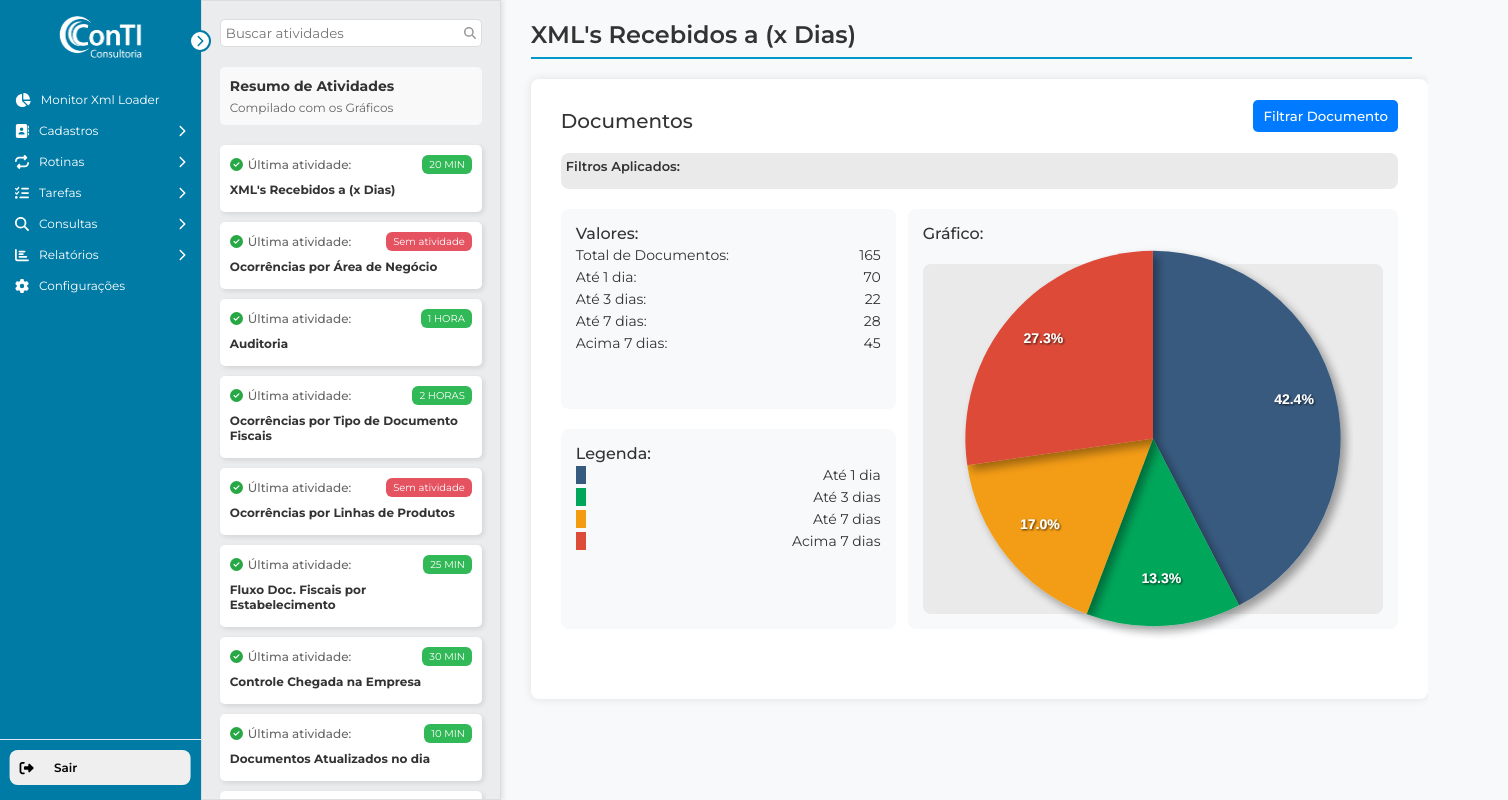
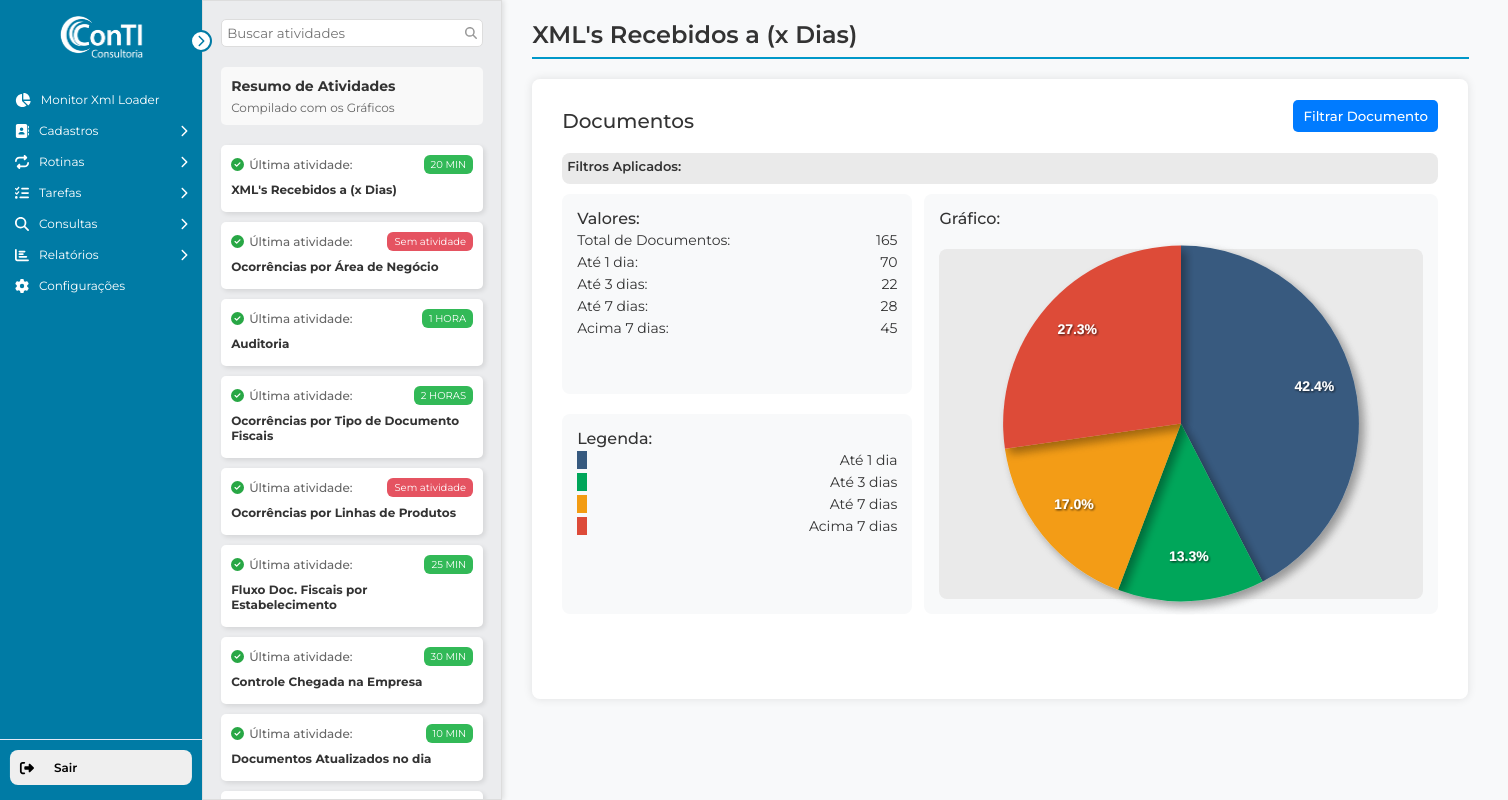
Before and after one commit to hudtadeu/xmlloader-web, a React (Create React App) app: page / in a window 1280 px wide. Shown: the whole page, 1508 px wide, since content can reach past the window. Built offline with nearby package versions, Linux system fonts and the light colour scheme.

Commit message:
Atualização

```diff
--- a/src/components/menu/dashboard/Dashboard.js
+++ b/src/components/menu/dashboard/Dashboard.js
@@ -218,7 +218,7 @@ const Dashboard = () => {
 
   const renderSelectedFilters = () => {
     return Object.entries(selectedFilters).map(([key, value], index) => (
-      <div key={index} className="summary-item">
+      <div key={index} className="summary-filtros">
         <span>{key}:</span>
         <span>{value}</span>
       </div>
@@ -246,7 +246,7 @@ const Dashboard = () => {
           </div>
           <div className="data-period">
             <h3>Filtros Aplicados:</h3>
-            <div className="summary">
+            <div className="summary-fil">
               {renderSelectedFilters()}
             </div>
           </div>
@@ -273,16 +273,13 @@ const Dashboard = () => {
                     options={data[selectedChart].options}
                     series={data[selectedChart].series}
                     type="pie"
-                    height="400px"  // Aumente a altura do gráfico
+                    height="380px"
                     width="400px"
                   />
                 </div>
               </div>
             )}
           </div>
-        </div>
-        <div className="content-placeholder">
-          {/* Centralized content here */}
         </div>
       </div>
 
--- a/src/components/menu/dashboard/styleDashboard.css
+++ b/src/components/menu/dashboard/styleDashboard.css
@@ -31,10 +31,11 @@ body {
   font-size: 24px;
   font-weight: 600;
   margin-left: 10px;
+  width: 100%;
 }
 
 .title-line {
-  width: 118%;
+  width: 97%;
   margin-left: 10px;
   height: 2px;
   margin-top: 8px;
@@ -47,11 +48,13 @@ body {
   box-shadow: 0 0 10px rgba(0, 0, 0, 0.1);
   padding: 30px;
   margin-bottom: 20px;
-  width: calc(100% - -150px);
+  width: calc(100% - 30px);
   height: 620px;
   margin-left: 10px;
-  margin-right: 80px;
+  margin-right: 300px;
 }
+
+
 
 .header {
   display: flex;
@@ -162,11 +165,11 @@ body {
 
 .chart-placeholder {
   height: 350px;
-  width: 100%;    /* O gráfico ocupa toda a largura */
+  width: 100%;
   background-color: #eaeaea;
   border-radius: 8px;
   display: flex;
-  align-items: center;  /* Centraliza verticalmente o gráfico */
+  align-items: center;
   justify-content: center;
 }
 
@@ -342,18 +345,6 @@ body {
   background-color: #0056b3;
 }
 
-.data-period {
-  font-size: 14px;
-  color: #666;
-  margin-bottom: 20px;
-}
-
-.data-period h3 {
-  font-size: 18px;
-  font-weight: 600;
-  color: #333;
-  margin-bottom: 10px;
-}
 
 .summary-item {
   display: flex;
@@ -362,25 +353,42 @@ body {
   font-size: 14px;
 }
 
+.data-period h3 {
+  font-size: 13px;
+  font-weight: 600;
+  color: #333;
+  margin-bottom: 5px;
+  padding: 5px;
+}
+
 .data-period {
   font-size: 14px;
   color: #666;
-  margin-bottom: 20px;
+  margin-bottom: 10px;
   background-color: #eaeaea;
   border-radius: 8px;
 }
 
-.data-period h3 {
-  font-size: 13px;
-  font-weight: 600;
-  color: #333;
-  margin-bottom: 10px;
-  padding: 5px;
+.summary-fil {
+  display: flex;
+  flex-wrap: wrap;
+  gap: 3px;
+  overflow: hidden;
 }
 
-.summary-item {
-  display: flex;
+
+.summary-filtros {
+  display: inline-block;
+  align-items: center;
   justify-content: space-between;
-  margin-bottom: 4px;
-  font-size: 14px;
+  margin-bottom: 2px;
+  margin-left: 3px;
+  padding: 3px;
+  font-size: 10px;
+  background-color: #007bff;
+  color: white;
+  border-radius: 5px;
+  cursor: pointer;
+  transition: background-color 0.3s ease;
+  overflow: hidden;
 }
```
